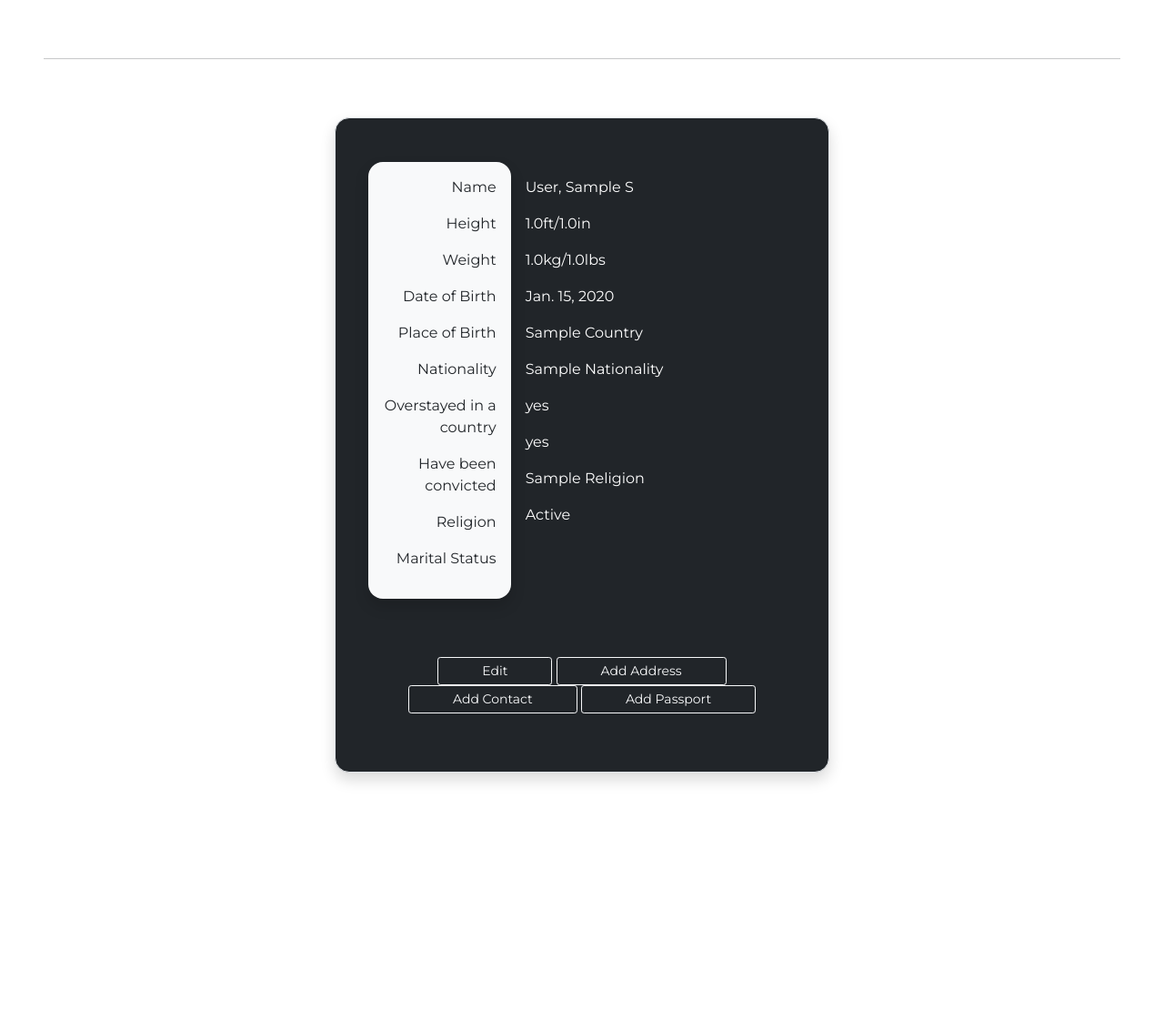
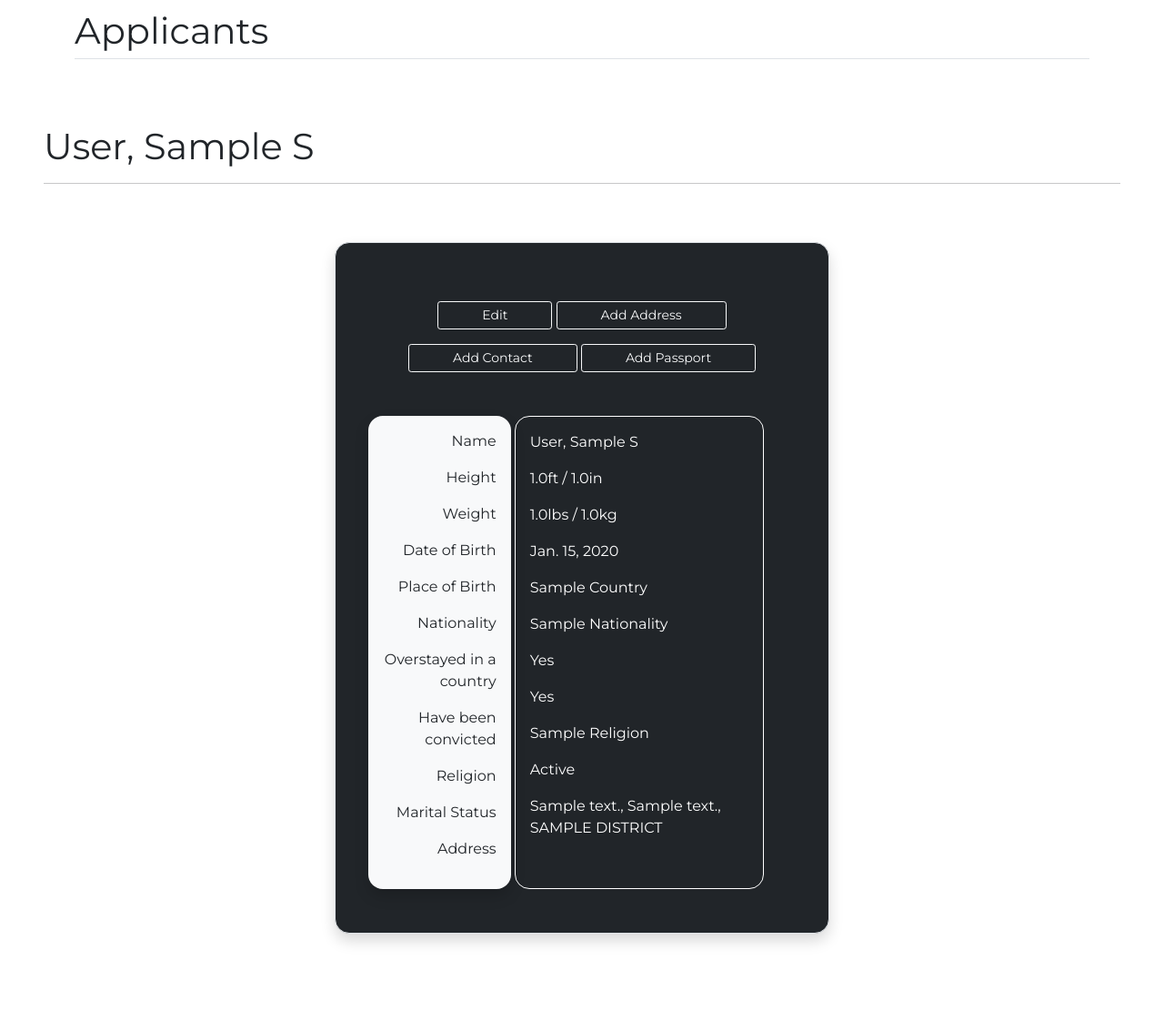
Before and after one commit to swelanauguste/job-application-online-system-v1, a Django app: template app/templates/applicants/applicant_detail.html in a window 1280 px wide. Shown: the whole page at 91% size. Before the commit the page ends 860 px from the top, so only its background shows below. Run offline with Django 4.2, Linux system fonts and the light colour scheme; the template is opened without the code that fills it: values that come from a table or form of the project are taken from there, others are empty; tables that the repository leaves empty hold one stand-in row (values such as "Sample post"); some libraries are stand-ins or nearby versions.

Commit message:
added address

```diff
--- a/app/applicants/admin.py
+++ b/app/applicants/admin.py
@@ -10,6 +10,7 @@ from .models import (
     Other,
     Passport,
     Religion,
+    District
 )
 
 admin.site.register(Passport)
@@ -21,3 +22,4 @@ admin.site.register(Applicant)
 admin.site.register(Religion)
 admin.site.register(Nationality)
 admin.site.register(Country)
+admin.site.register(District)
--- a/app/applicants/models.py
+++ b/app/applicants/models.py
@@ -16,6 +16,7 @@ class MaritalStatus(models.Model):
     class Meta:
         verbose_name = "marital status"
         verbose_name_plural = "marital statuses"
+        ordering = ("status",)
 
     def __str__(self):
         return self.status.title()
@@ -30,6 +31,7 @@ class Religion(models.Model):
     class Meta:
         verbose_name = "religion"
         verbose_name_plural = "religions"
+        ordering = ("name",)
 
     def __str__(self):
         return self.name.title()
@@ -44,6 +46,7 @@ class Nationality(models.Model):
     class Meta:
         verbose_name = "nationality"
         verbose_name_plural = "nationalities"
+        ordering = ("name",)
 
     def __str__(self):
         return self.name.title()
@@ -55,6 +58,19 @@ class Country(models.Model):
     class Meta:
         verbose_name = "country"
         verbose_name_plural = "countries"
+        ordering = ("name",)
+
+    def __str__(self):
+        return self.name.title()
+
+
+class District(models.Model):
+    name = models.CharField(max_length=20, unique=True)
+
+    class Meta:
+        verbose_name = "district"
+        verbose_name_plural = "districts"
+        ordering = ("name",)
 
     def __str__(self):
         return self.name.title()
@@ -96,6 +112,7 @@ class Applicant(models.Model):
     class Meta:
         verbose_name = "applicant"
         verbose_name_plural = "applicants"
+        ordering = ("last_name",)
 
     def __str__(self):
         return self.first_name
@@ -120,6 +137,7 @@ class Passport(models.Model):
     class Meta:
         verbose_name = "passport"
         verbose_name_plural = "passports"
+        ordering = ("-pk",)
 
     def __str__(self):
         return self.passport_number
@@ -129,17 +147,23 @@ class Passport(models.Model):
 
 
 class Address(models.Model):
-    applicant = models.ForeignKey(Applicant, on_delete=models.SET_NULL, null=True)
+    applicant = models.ForeignKey(
+        Applicant, on_delete=models.SET_NULL, null=True, related_name="addresses"
+    )
     address1 = models.CharField(max_length=200)
-    address2 = models.CharField(max_length=200)
+    address2 = models.CharField(max_length=200, blank=True)
+    address3 = models.ForeignKey(District, on_delete=models.SET_NULL, null=True)
     direction = models.TextField("directions to your home")
 
     class Meta:
         verbose_name = "address"
         verbose_name_plural = "addresses"
+        ordering = ("-pk",)
 
     def __str__(self):
-        return f"{self.address1}, {self.address2}"
+        if self.address2:
+            return f"{self.address1}, {self.address2}, {self.address3.name.upper()}"
+        return f"{self.address1}, {self.address3.name.upper()}"
 
     def get_absolute_url(self):
         return reverse("address_detail", kwargs={"pk": self.pk})
@@ -157,6 +181,7 @@ class Other(models.Model):
     class Meta:
         verbose_name = "other"
         verbose_name_plural = "others"
+        ordering = ("-pk",)
 
     def __str__(self):
         return f"{self.marital_status.status}, {self.religion.name}, {self.children}, {self.dependents}"
@@ -173,9 +198,10 @@ class Contact(models.Model):
     class Meta:
         verbose_name = "contact"
         verbose_name_plural = "contacts"
+        ordering = ("-pk",)
 
     def __str__(self):
         return self.name
 
     def get_absolute_url(self):
-        return reverse("contact_detail", kwargs={"pk": self.pk})
+        return reverse("contact-detail", kwargs={"pk": self.pk})
--- a/app/applicants/urls.py
+++ b/app/applicants/urls.py
@@ -5,10 +5,11 @@ from . import views
 app_name = "applicant"
 
 urlpatterns = [
-    path("create/", views.ApplicantCreateView.as_view(), name="application-create"),
+    path("", views.ApplicantListView.as_view(), name="applicant-list"),
+    path("create/", views.ApplicantCreateView.as_view(), name="applicant-create"),
     path(
         "detail/<int:pk>/",
         views.ApplicantDetailView.as_view(),
-        name="application-detail",
+        name="applicant-detail",
     ),
 ]
--- a/app/cf/urls.py
+++ b/app/cf/urls.py
@@ -3,5 +3,5 @@ from django.urls import include, path
 
 urlpatterns = [
     path("admin/", admin.site.urls),
-    path("applicants/", include("applicants.urls", namespace="applicants")),
+    path("", include("applicants.urls", namespace="applicants")),
 ]
--- a/app/lists/religion_list.txt
+++ b/app/lists/religion_list.txt
@@ -4,3 +4,4 @@ baptist
 pentecostal
 anglican
 muslim
+other
--- /dev/null
+++ b/app/static/css/styles.css
@@ -0,0 +1,3 @@
+.rounded-5 {
+    border-radius: 1rem;
+}
--- /dev/null
+++ b/app/swelan.txt
@@ -0,0 +1 @@
+swelan
--- a/app/templates/applicants/applicant_detail.html
+++ b/app/templates/applicants/applicant_detail.html
@@ -2,21 +2,35 @@
 
 {% load humanize %}
 
-
 {% block head_title %}
-{{object.get_full_name|title}}
+{{object.get_full_name }}
 {% endblock head_title %}
 
 {% block content %}
-<div class="p-5 min-vh-100">
-    <h1>{{object.name|title}}</h1>
+<div class="p-lg-5 min-vh-100">
+    <h1>{{object.get_full_name}}</h1>
     <hr>
-    <div class="p-5">
-        <div class="p-5 border bg-dark shadow col-lg-6 mx-auto"
-            style="border-radius: 1rem;">
+    <div class="p-lg-5">
+        <div class="p-5 border bg-dark shadow col-lg-6 col-sm-12 mx-auto rounded-5"
+            >
+            <div class="text-center pb-5 my-0">
+                <a href="#"
+                    class="btn btn-sm btn-outline-light px-5 my-sm-3"
+                    type="submit">Edit</a>
+                <a href="#"
+                    class="btn btn-sm btn-outline-light px-5"
+                    type="submit">Add Address</a>
+                <a href="#"
+                    class="btn btn-sm btn-outline-light px-5"
+                    type="submit">Add Contact</a>
+                <a href="#"
+                    class="btn btn-sm btn-outline-light px-5"
+                    type="submit">Add Passport</a>
+            </div>
+            <div class="mx-auto">
                 <div class="row">
-                <div class="col-lg-4 bg-light shadow p-3 text-end"
-                    style="border-radius: 1rem;">
+                    <div class="col-lg-4 col-sm-2 bg-light shadow p-lg-3 py-sm-3 text-end rounded-5"
+                        >
                         <p>Name</p>
                         <p>Height</p>
                         <p>Weight</p>
@@ -27,25 +41,27 @@
                         <p>Have been convicted</p>
                         <p>Religion</p>
                         <p>Marital Status</p>
+                        <p>Address</p>
                     </div>
-                <div class="col p-3 text-white">
+                    <div class="col-lg-7 border border-white p-3 text-white mx-1 col-sm-2 py-sm-3 rounded-5"
+                        >
                         <p>{{object.get_full_name}}</p>
-                    <p>{{object.ht_ft|default:"--" }}ft/{{object.ht_in|default:"--" }}in</p>
-                    <p>{{object.wt_ks|default:"--" }}kg/{{object.wt_lbs|default:"--" }}lbs</p>
+                        <p>{{object.ht_ft|default:"--" }}ft /
+                            {{object.ht_in|default:"--" }}in</p>
+                        <p>{{object.wt_lbs|default:"--" }}lbs /
+                            {{object.wt_ks|default:"--" }}kg</p>
                         <p>{{object.dob}}</p>
                         <p>{{object.pob}}</p>
                         <p>{{object.nationality}}</p>
-                    <p>{{object.overstayed|yesno}}</p>
-                    <p>{{object.convicted|yesno}}</p>
+                        <p>{{object.overstayed|yesno|title}}</p>
+                        <p>{{object.convicted|yesno|title}}</p>
                         <p>{{object.religion|default:"--" }}</p>
                         <p>{{object.marital_status|default:"--" }}</p>
+                        <p>
+                         {{object.addresses.last|default:"No address"}}
+                        </p>
                     </div>
                 </div>
-            <div class="text-center pt-5 my-3">
-                <a href="#" class="btn btn-sm btn-outline-light px-5" type="submit">Edit</a>
-                <a href="#" class="btn btn-sm btn-outline-light px-5" type="submit">Add Address</a>
-                <a href="#" class="btn btn-sm btn-outline-light px-5" type="submit">Add Contact</a>
-                <a href="#" class="btn btn-sm btn-outline-light px-5" type="submit">Add Passport</a>
             </div>
         </div>
     </div>
--- a/app/templates/base.html
+++ b/app/templates/base.html
@@ -31,7 +31,7 @@
         href="https://fonts.googleapis.com/css2?family=Montserrat&display=swap"
         rel="stylesheet">
 
-    <!-- <link rel="stylesheet" href="{% static 'css/belarc/belarc.css' %}"> -->
+    <link rel="stylesheet" href="{% static 'css/styles.css' %}">
 
     <style>
         html,
--- a/app/templates/header.html
+++ b/app/templates/header.html
@@ -0,0 +1,33 @@
+<div class="container">
+    <header
+        class="d-flex flex-wrap justify-content-center pt-1 mb-4 border-bottom">
+        <a href="/"
+            class="d-flex align-items-center mb-3 mb-md-0 me-md-auto text-dark text-decoration-none">
+            <span class="fs-1">Applicants</span>
+        </a>
+        <ul class="nav nav-pills">
+
+            {% if request.user.is_authenticated %}
+            <li class="nav-item"><a title="home"
+                    href="/"
+                    class="nav-link px-1"><span
+                        class="material-symbols-outlined fs-2 text-dark">
+                        home
+                    </span></a></li>
+            <li class="nav-item"><a title="add a contract"
+                    href="{% url 'applicants:applicant-create' %}"
+                    class="nav-link px-1"><span
+                        class="material-symbols-outlined fs-2 text-dark">
+                        add
+                    </span></a></li>
+            <li class="nav-item"><a title="logout"
+                    href="#"
+                    class="nav-link px-1"><span
+                        class="material-symbols-outlined fs-2 text-dark">
+                        logout
+                    </span></a></li>
+
+            {% endif %}
+        </ul>
+    </header>
+</div>
```
Also changed, not shown: app/applicants/management/commands/add_addresses.py (added, +21 -0 lines), app/applicants/management/commands/add_applicants.py (added, +30 -0 lines), app/applicants/management/commands/add_default_data.py (+16 -6 lines), app/applicants/views.py (+6 -2 lines), app/lists/district_list.txt (added, +18 -0 lines), app/templates/applicants/applicant_list.html (added, +35 -0 lines), app/applicants/migrations/0002_alter_address_applicant_alter_applicant_pob.py (added), app/applicants/migrations/0003_district.py (added), app/applicants/migrations/0004_alter_address_options_alter_applicant_options_and_more.py (added), app/db_20221012185501-cron.sqlite3 (added). Lines whose indentation alone changed are shown as unchanged.
